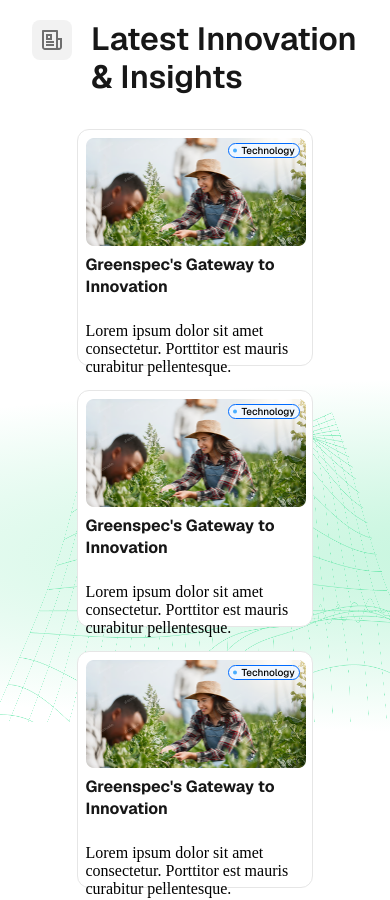
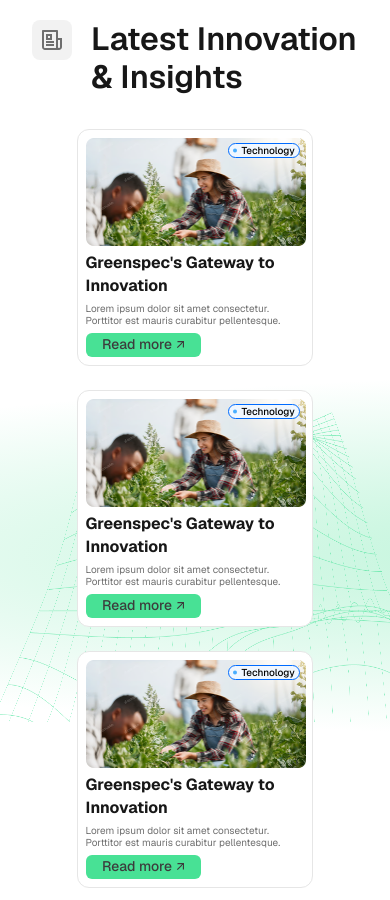
Before and after one commit to Johan2021usa/greenspec-project, an Angular app: page / in a window 390 px wide. Shown: the part 960-1860 px from the top of the page. Built offline with nearby package versions, Linux system fonts and the light colour scheme.

Commit message:
0.0.10.4 Feat(Cards mobile design completed, pending desktop sizes)

```diff
--- a/src/app/components/gallery/card/card.component.css
+++ b/src/app/components/gallery/card/card.component.css
@@ -1,7 +1,7 @@
 .card{
   display: flex;
   flex-direction: column;
-  row-gap: 0.5rem;
+  row-gap: 0.4rem;
   height: 14.81rem;
   width: 14.81rem;
   border: 1px solid var(--border-clr);
@@ -60,6 +60,56 @@
   height: 2.75rem;
   color: var(--menu-title-clr);
 }
+.card__description{
+  margin: 0;
+  font-family: var(--geist-family);
+  font-weight: 400;
+  font-size: 0.625rem;
+  line-height: 0.75rem;
+  letter-spacing: 0%;
+  color: var(--drop-item-clr);
+}
+.button{
+  display: flex;
+  justify-content: center;
+  align-items: center;
+  width: 7.187rem;
+  height: 1.5rem;
+  border-radius: 0.375rem;
+  padding: 0 12px;
+  border: none;
+  gap: 0.25rem;
+  background-color: transparent;
+  box-sizing: border-box;
+  transition: all 250ms ease-in-out;
+}
+.--primary{
+  background-color: var(--green-500);
+}
+.--primary:hover{
+  background-color: var(--green-500);
+  box-shadow: 4px 4px 15px 0px rgba(38, 145, 106, 0.3);
+}
+.--primary:active{
+  background-color: var(--green-600);
+}
+.button__name{
+  margin: 0;
+  font-family: var(--geist-family);
+  font-weight: 500;
+  font-size: 0.87rem;
+  line-height: 1.05rem;
+  color: var(--fnt-clr-button-banner);
+  height: 1.06rem;
+}
+.button__icon{
+  height: 0.5rem;
+  width: 0.5rem;
+  fill: none;
+}
+.button__icon path{
+  fill: var(--fnt-clr-button-banner);
+}
 
 /* Desktop */
 @media screen and (min-width:1120px) {
--- a/src/app/components/gallery/card/card.component.html
+++ b/src/app/components/gallery/card/card.component.html
@@ -17,8 +17,11 @@
     Lorem ipsum dolor sit amet consectetur. Porttitor est mauris curabitur pellentesque.
   </p>
 
-  <button class="button">
+  <button class="button --primary">
     <p class="button__name">Read more</p>
+    <svg class="button__icon" viewBox="0 0 9 9" xmlns="http://www.w3.org/2000/svg">
+      <path d="M7.66905 2.27614L1.93133 8.01387L0.988525 7.07107L6.72625 1.33333H1.66907V0H9.00239V7.33333H7.66905V2.27614Z"/>
+    </svg>
   </button>
 
 </article>
--- a/src/styles.css
+++ b/src/styles.css
@@ -111,6 +111,7 @@
   --bg-clr-cat: var(--blue-50);
   --brd-clr-cat: var(--blue-600);
   --bg-clr-cat-icon: var(--blue-500);
+
 }
 
 body{
```
